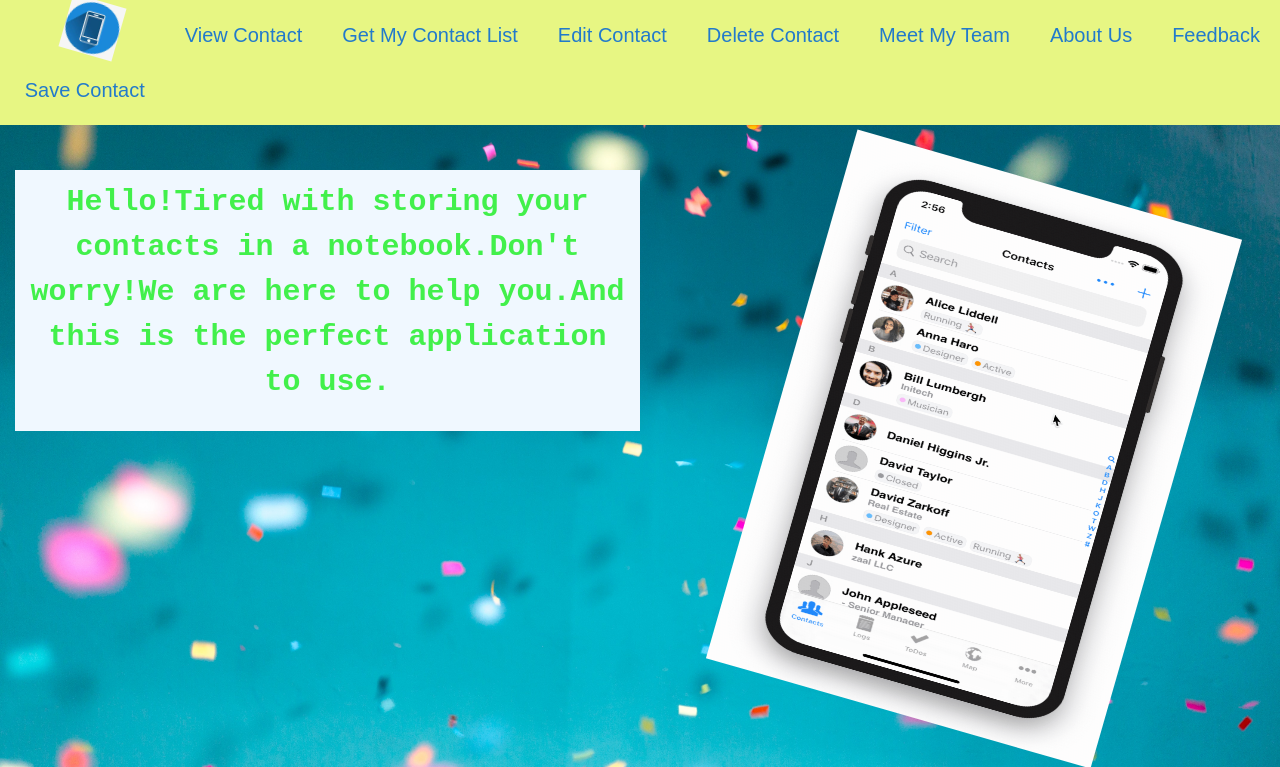
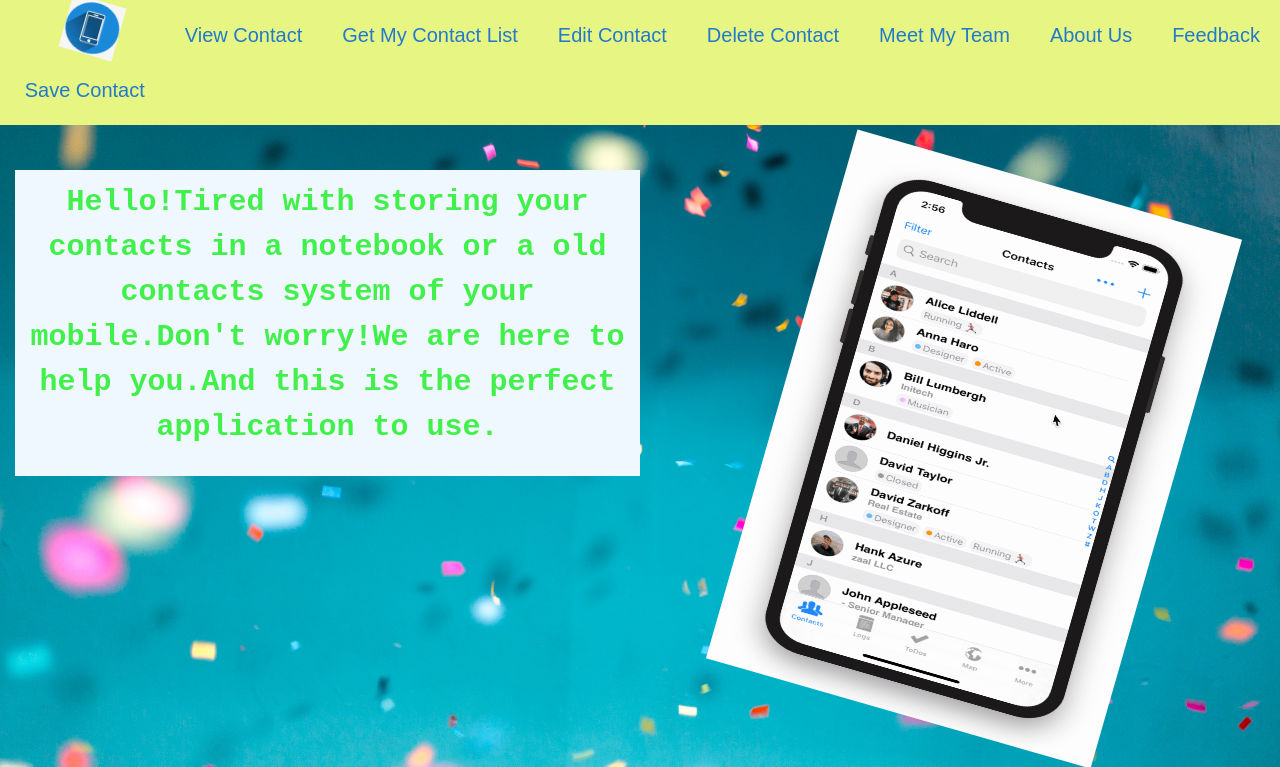
Before and after one commit to PureddyLavanya/phonebook_flask, a Flask app: page /index in a window 1280 px wide. Shown: the top 767 px of the page. Run offline with Flask 2, Linux system fonts and the light colour scheme.

Commit message:
updaing index.html

```diff
--- a/templates/index.html
+++ b/templates/index.html
@@ -25,7 +25,7 @@
         </ul>
     <div class="container-fluid mt-6">
         <div class="col-md-6  cl">
-            <p>Hello!Tired with storing your contacts in a notebook.Don't worry!We are here to help you.And this is the perfect application to use.</p>
+            <p>Hello!Tired with storing your contacts in a notebook or a old contacts system of your mobile.Don't worry!We are here to help you.And this is the perfect application to use.</p>
         </div>
         <div class="col-md-6 cr">
             <img src="../static/images/g1.gif">
```
